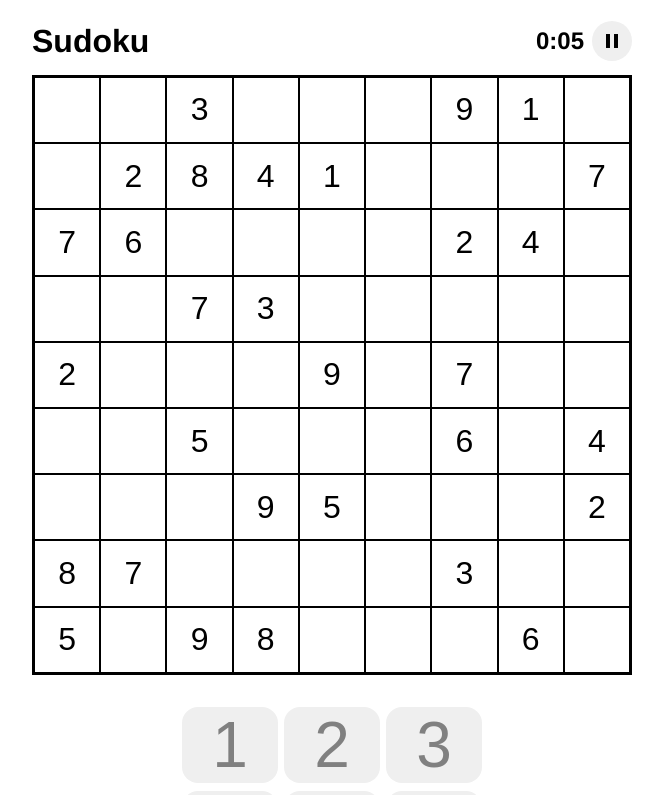
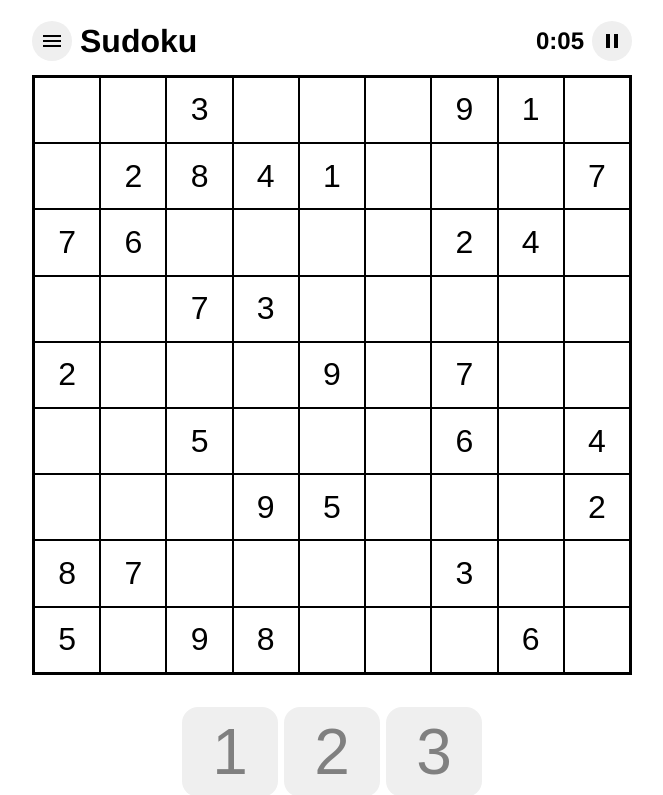
Before and after one commit to jkeussen/sudoku, a React (Vite) app: page / in a window 1280 px wide. Shown: the top 795 px of the page, without its empty margins (308-971 px from the left). Built offline with nearby package versions, Linux system fonts and the light colour scheme.

Commit message:
Added menu button

```diff
--- a/src/components/Header.module.css
+++ b/src/components/Header.module.css
@@ -5,28 +5,10 @@
 	justify-content: space-between;
 	align-items: center;
 }
-
+.logo,
 .timer {
 	display: flex;
 	justify-content: space-between;
 	align-items: center;
 	gap: 0.5rem;
 }
-
-.timer button {
-	border-radius: 50%;
-	aspect-ratio: 1 / 1;
-	/* border: 1px solid black; */
-	border: none;
-	padding: 0.5rem;
-	display: flex;
-	justify-content: center;
-	align-items: center;
-}
-
-.timer button:hover {
-	background-color: lightblue;
-}
-.timer button:active {
-	background-color: lightskyblue;
-}
--- a/src/components/Header.tsx
+++ b/src/components/Header.tsx
@@ -1,6 +1,7 @@
 import { useEffect, useState } from 'react';
 
 import classes from './Header.module.css'
+import buttonCss from '../styles/Buttons.module.css'
 
 const Header: React.FC = (props?) => {
 
@@ -29,10 +30,15 @@ const Header: React.FC = (props?) => {
 
 	return(
 		<header className={classes.header}>
+			<div className={classes.logo}>
+			<button onClick={() => {}} className={`${buttonCss.button} ${buttonCss.rounded}`}>
+					<span className="material-icons">menu</span>
+				</button>
 			<h1>Sudoku</h1>
+			</div>
 			<div className={classes.timer}>
 				<h2>{minutes}:{seconds.length > 1 ? seconds : `0${seconds}`}</h2>
-				<button onClick={timerToggleHandler}>
+				<button onClick={timerToggleHandler} className={`${buttonCss.button} ${buttonCss.rounded}`}>
 					<span className="material-icons">{isPaused ? 'play_arrow' : 'pause'}</span>
 				</button>
 			</div>
--- a/src/components/MobileInputs.module.css
+++ b/src/components/MobileInputs.module.css
@@ -11,18 +11,8 @@
 
 .inputBtn {
 	width: 32%;
-	/* flex-grow: 1; */
 	aspect-ratio: 4 / 3;
-	border: none;
-	/* border: 1px solid grey; */
 	border-radius: 1rem;
 	font-size: 4rem;
 	color: grey;
 }
-
-.inputBtn:hover {
-	background-color: lightblue;
-}
-.inputBtn:active {
-	background-color: lightskyblue;
-}
--- a/src/components/MobileInputs.tsx
+++ b/src/components/MobileInputs.tsx
@@ -1,10 +1,11 @@
 import classes from './MobileInputs.module.css'
+import buttonCss from '../styles/Buttons.module.css'
 
 const MobileInputButton: React.FC<{
 	value: number;
 }> = (props) => {
 	return(
-		<button className={classes.inputBtn}>
+		<button className={`${buttonCss.button} ${classes.inputBtn}`}>
 			{props.value}
 		</button>
 	)
--- /dev/null
+++ b/src/styles/Buttons.module.css
@@ -0,0 +1,18 @@
+.button {
+	border: none;
+	padding: 0.5rem;
+	display: flex;
+	justify-content: center;
+	align-items: center;
+}
+
+.rounded {
+	border-radius: 50%;
+}
+
+.button:hover {
+	background-color: lightblue;
+}
+.button:active {
+	background-color: lightskyblue;
+}
```
